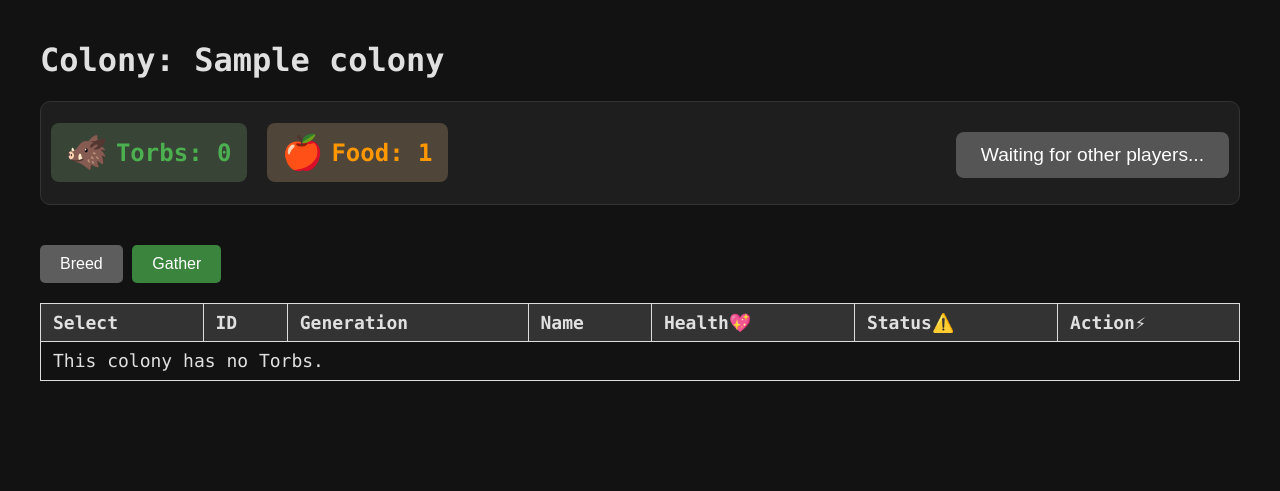
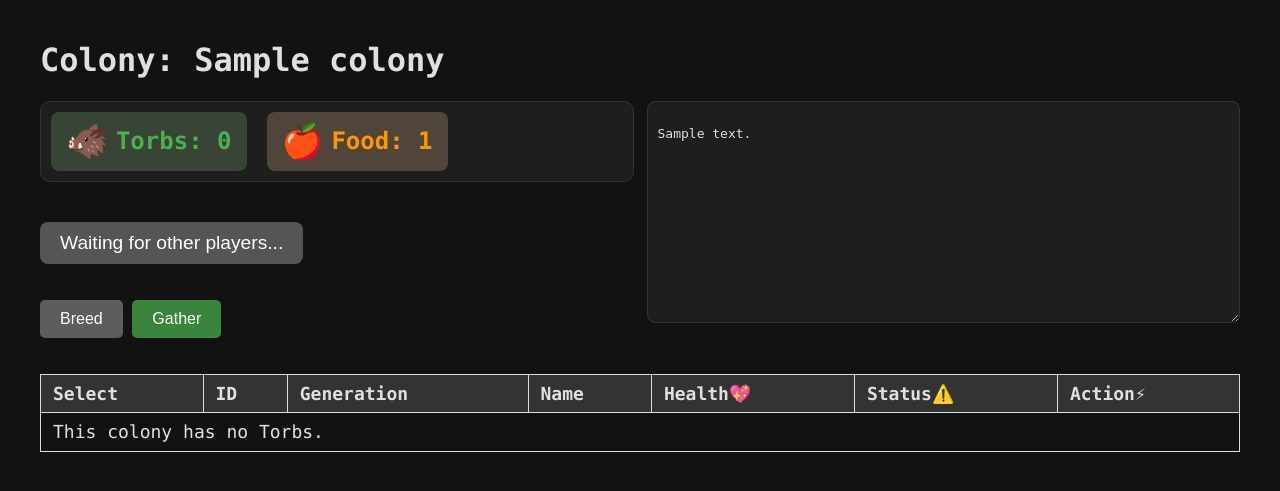
Before and after one commit to EleazarHouston/Hereditus, a Django app: page /play/ in a window 1280 px wide. Shown: the top 491 px of the page. Run offline with Django 5.2, Linux system fonts and the light colour scheme; tables that the repository leaves empty hold one stand-in row (values such as "Sample post"); data that the repository does not hold is empty.

Commit message:
Console and storytext implementation

```diff
--- a/main_game/admin.py
+++ b/main_game/admin.py
@@ -1,8 +1,9 @@
 from django.contrib import admin
 
-from .models import Torb, Colony, Game, EvolutionEngine
+from .models import Torb, Colony, Game, EvolutionEngine, StoryText
 
 admin.site.register(Torb)
 admin.site.register(Colony)
 admin.site.register(Game)
 admin.site.register(EvolutionEngine)
+admin.site.register(StoryText)
--- a/main_game/models.py
+++ b/main_game/models.py
@@ -1,15 +1,12 @@
 from django.db import models
 from django.db.models.signals import post_save, post_delete
+from django.db.models.functions import Now
 from django.dispatch import receiver
 from .torb_names import torb_names
 import random
 import numpy as np
 
-class Score(models.Model):
-    value = models.IntegerField(default=0)
 
-    def __str__(self):
-        return str(self.value)
 
 class Game(models.Model):
     starting_torbs = models.IntegerField(default=4)
@@ -132,11 +129,16 @@ class Colony(models.Model):
         super().save(*args, **kwargs)
         if is_new:
             self.init_torbs()
+            StoryText.objects.create(colony=self, story_text_type="system", story_text="Welcome to Hereditus!", timestamp=Now())
 
     def __str__(self):
         return self.name
 
-
+class StoryText(models.Model):
+    colony = models.ForeignKey(Colony, on_delete=models.CASCADE)
+    story_text_type = models.CharField(max_length=32, default="default")
+    story_text = models.CharField(max_length=1028, default="N/A")
+    timestamp = models.DateTimeField()
 
 class Torb(models.Model):
     TORB_ACTION_OPTIONS = [
--- a/main_game/static/main_game/style.css
+++ b/main_game/static/main_game/style.css
@@ -29,6 +29,7 @@ table th, table td {
     line-height: 1.2;
     white-space: nowrap;
     text-overflow: ellipsis;
+    overflow: hidden;
 }
 
 table tr {
@@ -91,6 +92,7 @@ input[type="checkbox"] {
     background-color: #1E1E1E;
     border-radius: 10px;
     border: 1px solid #333;
+    width: 100%;
 }
 
 .metrics-group {
@@ -111,6 +113,7 @@ input[type="checkbox"] {
 
 .metric.torbs {
     color: #4CAF50;
+    transition: background-color 0.3s ease;
 }
 
 .metric .icon {
@@ -121,10 +124,11 @@ input[type="checkbox"] {
 .metric.food {
     color: #FF9800;
     background-color: #4f4539;
+    transition: background-color 0.3s ease;
 }
 
 .end-turn-button {
-    padding: 12px 25px;
+    padding: 10px 20x;
     font-size: 1.2em;
     color: white;
     background-color: #0067d5;
@@ -187,3 +191,33 @@ button.action-button:disabled {
 .action-buittons {
     margin-bottom: 10px;
 }
+
+.action-console-container {
+    display: flex;
+    gap: 20px;
+    align-items: flex-start;
+}
+
+.console-display {
+    width: 300px;
+    height: 200px;
+    background-color: #1E1E1E;
+    color: #E0E0E0;
+    padding: 10px;
+    border-radius: 8px;
+    border: 1px solid #333;
+    overflow-y: scroll;
+    font-family: monospace;
+    line-height: 1.4;
+    resize: both;
+    min-width: 100px;
+    min-height: 100px;
+    flex: 1;
+    margin-left: 15px;
+}
+
+.column {
+    display: flex;
+    flex-direction: column;
+    flex: 1;
+}
--- a/main_game/templates/main_game/colony.html
+++ b/main_game/templates/main_game/colony.html
@@ -10,8 +10,10 @@
 </head>
 <body>
     <div class="container">
+
         <h1>Colony: {{ colony.name }}</h1>
-
+        <div class="action-console-container">
+            <div class="column">
                 <div class="metrics-container">
                     <div class="metrics-group">
                         <div class="metric torbs">
@@ -23,6 +25,8 @@
                             Food: {{ colony.food }}
                         </div>
                     </div>
+                </div>
+
                 <form method="post" action="">
                     {% csrf_token %}
                     <button
@@ -39,8 +43,9 @@
                         {% endif %}
                     </button>
                 </form>
-        </div>
 
+
+                <div class="action-console-container">
                     <div class="action-buttons">
                         <form method="post" action="{% url 'colony_view' %}">
                             {% csrf_token %}
@@ -48,6 +53,16 @@
                             <button type="submit" name="action" value="gather">Gather</button>
                         </form>
                     </div>
+
+                </div>
+            </div>
+            <div class="console-display">
+                {% for story_text in story_texts %}
+                    <p>{{ story_text.story_text }}</p>
+                {% endfor %}
+            </div>
+        </div>
+
         <table>
             <thead>
                 <tr>
--- a/main_game/urls.py
+++ b/main_game/urls.py
@@ -1,8 +1,7 @@
 from django.urls import path
-from .views import score_view, torb_view_attempt, colony_view, check_ready_status
+from .views import torb_view_attempt, colony_view, check_ready_status
 
 urlpatterns = [
-    path('score', score_view, name='score_page'),
     path('play/torb', torb_view_attempt, name='Look at a Torb'),
     path('play/', colony_view, name='colony_view'),
     path('check_ready_status/', check_ready_status, name='check_ready_status')
--- a/main_game/views.py
+++ b/main_game/views.py
@@ -1,17 +1,9 @@
 from django.shortcuts import render, redirect, get_object_or_404
 from django.http import JsonResponse
-from .models import Score, Torb, Colony
+from .models import Torb, Colony, StoryText
 
 # Create your views here.
-def score_view(request):
-    score, created = Score.objects.get_or_create(id=1)
 
-    if request.method == 'POST':
-        score.value += 1
-        score.save()
-        return redirect('score_page')
-
-    return render(request, 'main_game/score.html', {'score': score})
 
 def torb_view_attempt(request):
     torb = get_object_or_404(Torb, id=1)
@@ -21,6 +13,7 @@ def torb_view_attempt(request):
 def colony_view(request):
     colony = Colony.objects.order_by('id').first()
     torbs = colony.torb_set.all().order_by('private_ID')
+    story_texts = StoryText.objects.filter(colony=colony).order_by('timestamp')
 
     if request.method == 'POST':
         selected_torbs = request.POST.getlist('selected_torbs')
@@ -50,6 +43,7 @@ def colony_view(request):
         'num_torbs': colony.torb_count,
         'torbs': torbs,
         'gene_names': gene_names,
+        'story_texts': story_texts,
         })
 
 def check_ready_status(request):
--- a/webapp/urls.py
+++ b/webapp/urls.py
@@ -19,6 +19,5 @@ from django.urls import path, include
 
 urlpatterns = [
     path('admin/', admin.site.urls),
-    path('score/', include('main_game.urls')),  # Include the score app URLs
     path('', include('main_game.urls'))
 ]
```
Also changed, not shown: main_game/migrations/0021_delete_score.py (added), main_game/migrations/0022_storytext.py (added), main_game/migrations/0023_alter_storytext_timestamp.py (added). Lines whose indentation alone changed are shown as unchanged.
